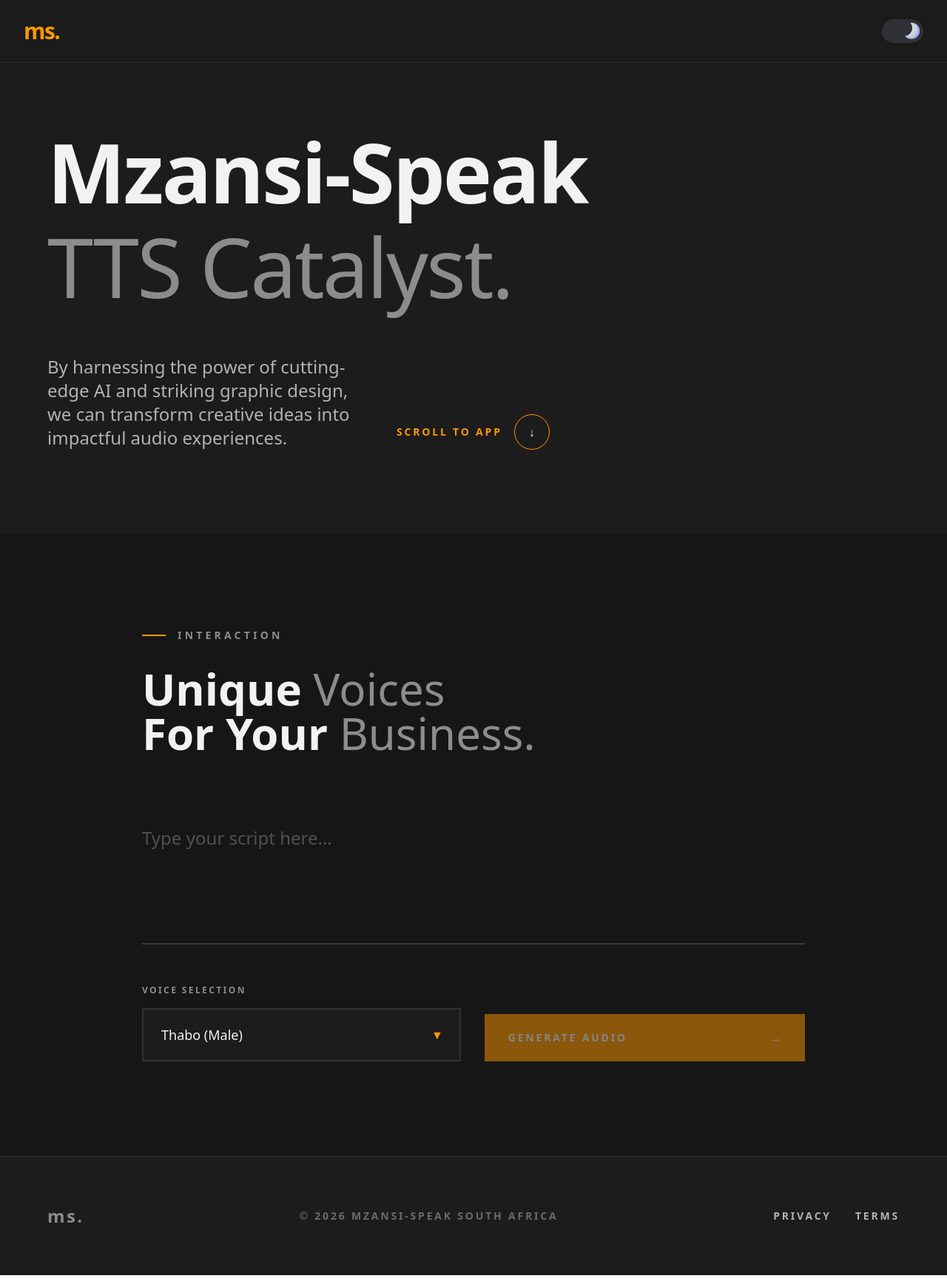
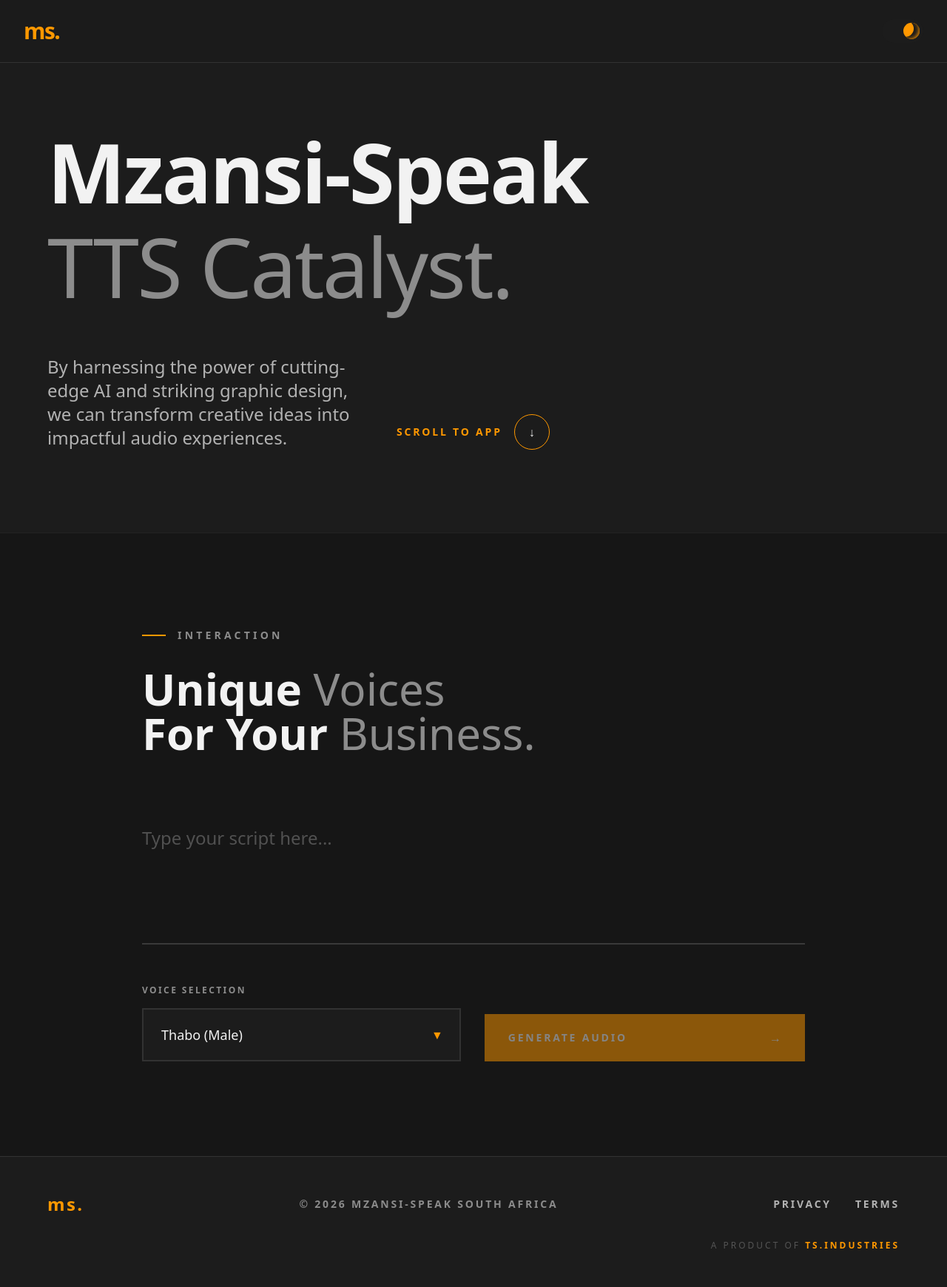
Before and after one commit to thulanesigasa/mzansi_speak, a Next.js app in the folder frontend/: page / in a window 1280 px wide. Shown: the whole page at 74% size. Built offline with nearby package versions, Linux system fonts and the light colour scheme.

Commit message:
feat(ui): Style toggle with site colors and add ts.industries footer attribution

```diff
--- a/frontend/app/globals.css
+++ b/frontend/app/globals.css
@@ -36,7 +36,8 @@
     left: 0;
     right: 0;
     bottom: 0;
-    background-color: #f4f4f5;
+    background-color: #8c8c8c;
+    /* mzansi-muted - unchecked/light state */
     transition: .4s;
     border-radius: 30px;
 }
@@ -50,17 +51,19 @@
     left: var(--slider-offset, 0.3em);
     top: 50%;
     transform: translateY(-50%);
-    background: linear-gradient(40deg, #ff0080, #ff8c00 70%);
+    background: #f2f2f2;
+    /* mzansi-light - sun icon */
     transition: .4s;
 }
 
 input:checked+.slider {
-    background-color: #303136;
+    background-color: #1c1c1c;
+    /* mzansi-dark - checked/dark state */
 }
 
 input:checked+.slider:before {
     left: calc(100% - (var(--size-of-icon, 1.4em) + var(--slider-offset, 0.3em)));
-    background: #303136;
-    /* change the value of second inset in box-shadow to change the angle and direction of the moon  */
-    box-shadow: inset -3px -2px 5px -2px #8983f7, inset -10px -4px 0 0 #cfd8dc;
+    background: #ff9800;
+    /* mzansi-orange - moon icon in dark mode */
+    box-shadow: inset -3px -2px 5px -2px #e68a00, inset -8px -3px 0 0 #1c1c1c;
 }
--- a/frontend/app/page.tsx
+++ b/frontend/app/page.tsx
@@ -165,11 +165,13 @@
             </main>
 
             {/* Footer */}
-            <footer className={`px-8 py-16 border-t transition-colors duration-500
+            <footer className={`px-8 py-12 border-t transition-colors duration-500
                 ${isDark ? "bg-mzansi-dark border-mzansi-muted/20" : "bg-mzansi-light border-mzansi-dark/10"}`}>
-                <div className="max-w-6xl mx-auto flex flex-col md:flex-row justify-between items-center gap-8">
-                    <div className="text-2xl font-bold tracking-widest text-mzansi-muted">ms.</div>
-                    <p className="text-sm font-bold uppercase tracking-[0.2em] text-mzansi-muted/70">
+                <div className="max-w-6xl mx-auto space-y-8">
+                    {/* Top row */}
+                    <div className="flex flex-col md:flex-row justify-between items-center gap-8">
+                        <div className="text-2xl font-bold tracking-widest text-mzansi-orange">ms.</div>
+                        <p className="text-sm font-bold uppercase tracking-[0.2em] text-mzansi-muted">
                             © 2026 Mzansi-Speak South Africa
                         </p>
                         <ul className={`flex gap-8 text-sm font-bold uppercase tracking-[0.2em]
@@ -178,6 +180,17 @@
                             <li><a href="#" className="hover:text-mzansi-orange transition-colors">Terms</a></li>
                         </ul>
                     </div>
+                    {/* Bottom row - ts.industries attribution */}
+                    <div className="flex justify-end">
+                        <p className={`text-xs uppercase tracking-[0.25em] transition-colors
+                            ${isDark ? "text-mzansi-muted/50" : "text-mzansi-dark/40"}`}>
+                            A product of{" "}
+                            <span className="text-mzansi-orange font-bold hover:opacity-80 transition-opacity cursor-pointer">
+                                ts.industries
+                            </span>
+                        </p>
+                    </div>
+                </div>
             </footer>
         </div>
     );
```
Lines whose indentation alone changed are shown as unchanged.
